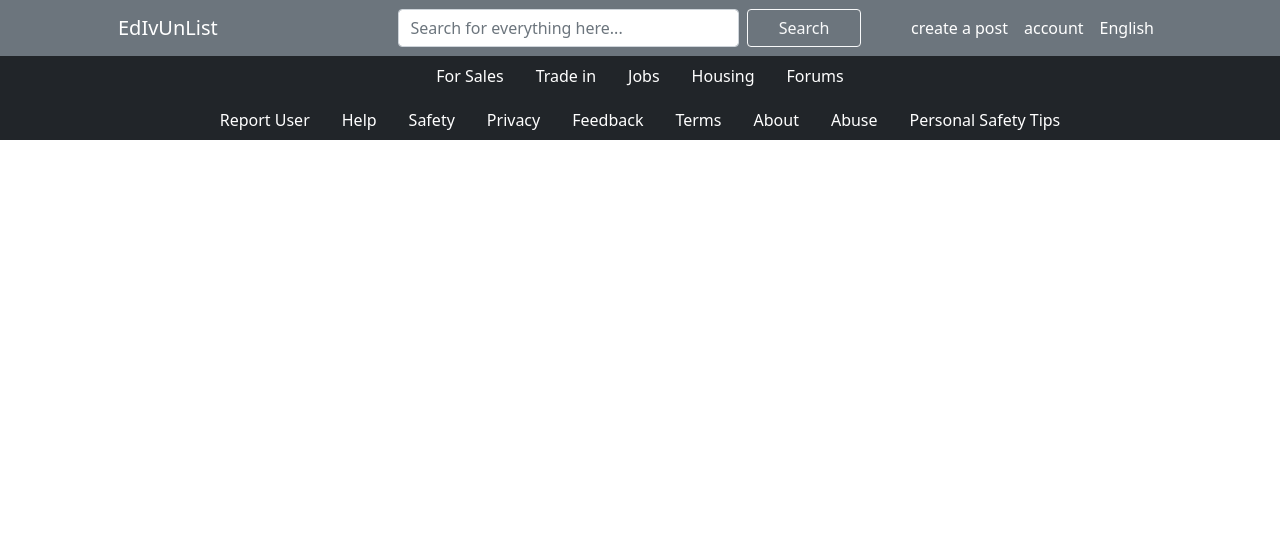
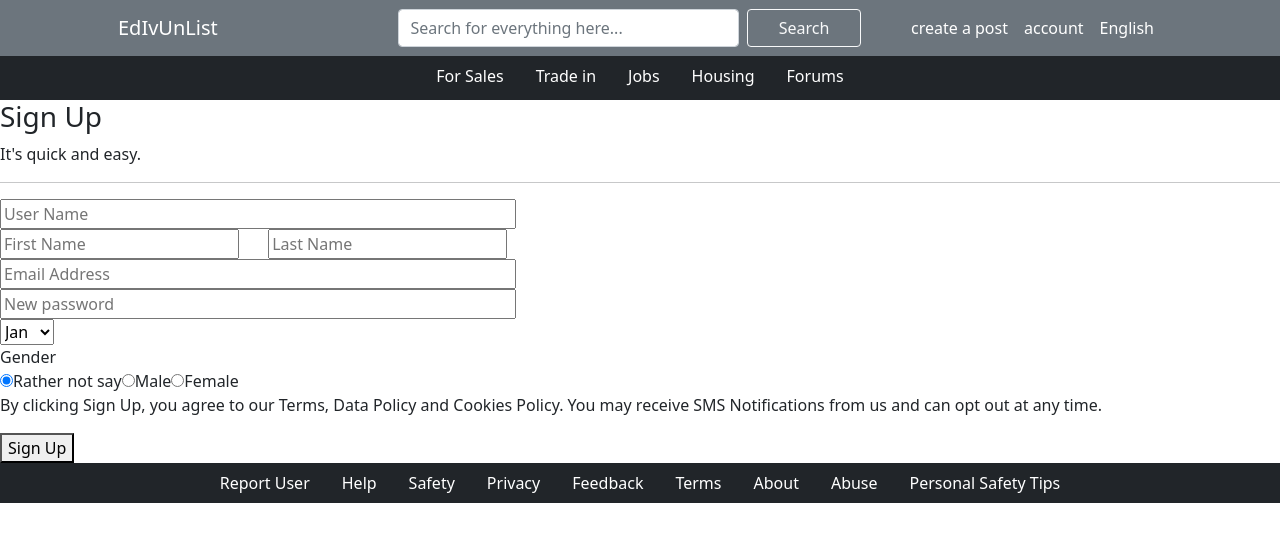
Before and after one commit to ivacharles/ed-iv-un-list-app, a React (Create React App) app in the folder client/: page /account in a window 1280 px wide. Shown: the top 542 px of the page. Built offline with nearby package versions, Linux system fonts and the light colour scheme.

Commit message:
Account page
pushing some changes then will be back after working on other work

```diff
--- a/client/src/App.js
+++ b/client/src/App.js
@@ -10,6 +10,7 @@ import {
 import PostFormPage from './pages/PostFormPage';
 import ShowPostPage from './pages/ShowPostPage';
 import AboutUsPage from './pages/AboutUsPage';
+import Account from './pages/Account';
 // import Footer from '';
 
 import {Footer, HomePage, Menu, SubMenu} from './pages/HomePage';
@@ -38,6 +39,9 @@ class App extends React.Component {
             <Route path="/PersonalSafety">
               <PersonalSafetyTips />
             </Route>
+            <Route path="/account">
+              <Account />
+            </Route>
             {/* Format :
               <Route path="/PlaceItLinksTo">
                 <React Function />
--- /dev/null
+++ b/client/src/pages/Account.js
@@ -0,0 +1,70 @@
+import React from 'react';
+function AccountCreation(props) {
+  let userEmail = "LET THIS BE THE USER'S EMAIL.";
+  return (
+    <div>
+      This is the account page.
+      <p>
+        <span>email address: </span> {userEmail}
+      </p>
+    </div>
+  );
+}
+function Account(props){
+  const daysMonths = [31, 28, 31, 30, 31, 30, 31, 31, 30, 31, 30, 31];
+  const populateDays = () =>  {
+
+  }
+  return  (
+    <div id="card">
+      <h3>
+        Sign Up
+      </h3>
+      <p>
+        It's quick and easy.
+      </p>
+      <hr/>
+      <input className="signUpBox" placeholder="User Name" size="50" />
+      <br/>
+      <input className="signUpBox" placeholder="First Name" size="20" />
+      &nbsp; &nbsp; &nbsp; &nbsp;
+      <input className="signUpBox" placeholder="Last Name" size="20" />
+      <br/>
+      <input className="signUpBox" placeholder="Email Address" size="50" />
+      <br/>
+      <input className="signUpBox" placeholder="New password" size="50" />
+      <br/>
+      <select name="months" id="months" onChange="populateDays">
+          <option value="1">Jan</option>
+          <option value="2">Feb</option>
+          <option value="3">Mar</option>
+          <option value="4">Apr</option>
+          <option value="5">May</option>
+          <option value="6">Jun</option>
+          <option value="7">Jul</option>
+          <option value="8">Aug</option>
+          <option value="9">Sep</option>
+          <option value="10">Oct</option>
+          <option value="11">Nov</option>
+          <option value="12">Dec</option>
+      </select>
+      {/* Got to finish the select days */}
+      {/* Got to finish the select years */}
+      <br />
+      <span>Gender</span>
+      <div>
+        <input className="signUpGender" type="radio" name="male" checked/>Rather not say
+        <input className="signUpGender" type="radio" name="male" />Male
+        <input className="signUpGender" type="radio" name="female"/>Female
+      </div>
+      <p>
+        By clicking Sign Up, you agree to our Terms, Data Policy and Cookies Policy. You may receive SMS Notifications from us and can opt out at any time.
+      </p>
+      <button id="signUpButton">
+        Sign Up
+      </button>
+      {/* On click we need to create account likely using post */}
+    </div>
+  );
+}
+export default Account;
--- a/client/src/pages/HomePage.js
+++ b/client/src/pages/HomePage.js
@@ -42,7 +42,7 @@ function Menu() {
                 <a className="nav-link text-nowrap text-white" href="/posts/new">create a post</a>
               </li>
               <li className="nav-item">
-                <a className="nav-link text-nowrap text-white" href="#" >account</a>
+                <a className="nav-link text-nowrap text-white" href="/account" >account</a>
               </li>
               <li className="nav-item dropdown">
                 <a className="nav-link dropdown-toggle text-white" href="#" id="navbarDropdown" role="button" data-bs-toggle="dropdown" aria-expanded="false">
```
Also changed, not shown: 1 other file (tests, documents, lock files or other folders).
